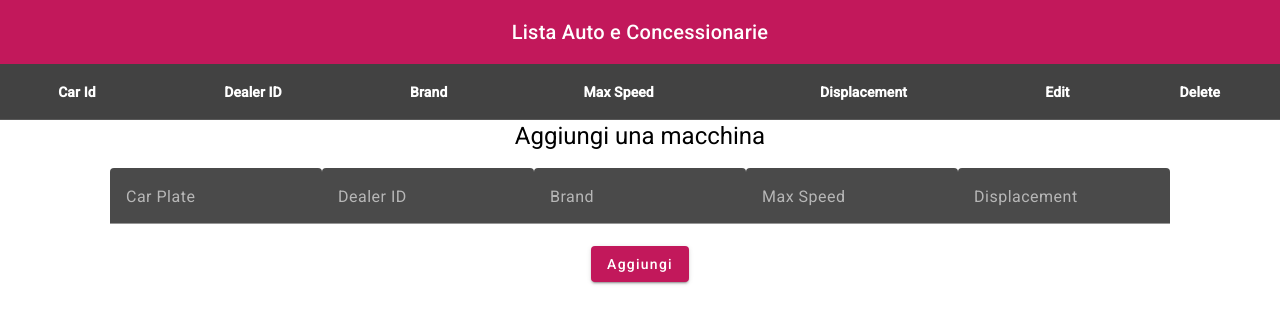
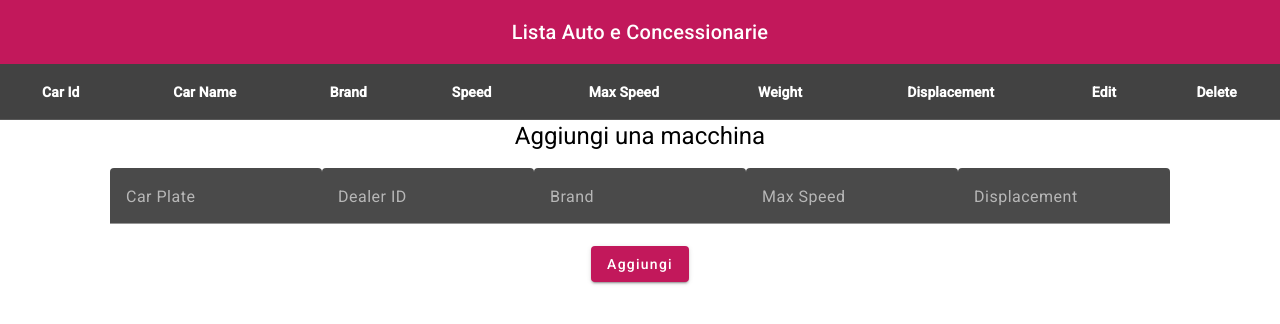
Before and after one commit to Doxstart/Car-Project, an Angular app: page / in a window 1280 px wide. Shown: the top 324 px of the page. Built offline with nearby package versions, Linux system fonts and the light colour scheme; no server answers.

Commit message:
Minor updates to data and styles
Deleted unused stuff.

```diff
--- a/src/app/components/home/home.component.html
+++ b/src/app/components/home/home.component.html
@@ -3,27 +3,37 @@
 </mat-toolbar>
 
 <table mat-table [dataSource]="dataSource" class="table-container"> <!---->
-  <ng-container matColumnDef="targa">
+  <ng-container matColumnDef="Id">
     <th mat-header-cell *matHeaderCellDef><b>Car Id</b></th>
     <td mat-cell *matCellDef="let car"> {{car.id}} </td>
   </ng-container>
 
-  <ng-container matColumnDef="concessionario">
-    <th mat-header-cell *matHeaderCellDef><b>Dealer ID</b></th>
-    <td mat-cell *matCellDef="let car"> ? </td>
+  <ng-container matColumnDef="Name">
+    <th mat-header-cell *matHeaderCellDef><b>Car Name</b></th>
+    <td mat-cell *matCellDef="let car"> {{car.name}} </td>
   </ng-container>
 
-  <ng-container matColumnDef="marchio">
+  <ng-container matColumnDef="Brand">
     <th mat-header-cell *matHeaderCellDef><b>Brand</b></th>
     <td mat-cell *matCellDef="let car"> {{car.brand}} </td>
   </ng-container>
 
-  <ng-container matColumnDef="maxSpeed">
+  <ng-container matColumnDef="Speed">
+    <th mat-header-cell *matHeaderCellDef><b>Speed</b></th>
+    <td mat-cell *matCellDef="let car"> {{car.speed}} </td>
+  </ng-container>
+
+  <ng-container matColumnDef="MaxSpeed">
     <th mat-header-cell *matHeaderCellDef><b>Max Speed</b></th>
     <td mat-cell *matCellDef="let car"> {{car.maxSpeed}} </td>
   </ng-container>
 
-  <ng-container matColumnDef="cilindrata">
+  <ng-container matColumnDef="Weight">
+    <th mat-header-cell *matHeaderCellDef><b>Weight</b></th>
+    <td mat-cell *matCellDef="let car"> {{car.weight}} </td>
+  </ng-container>
+
+  <ng-container matColumnDef="Displacement">
     <th mat-header-cell *matHeaderCellDef><b>Displacement</b></th>
     <td mat-cell *matCellDef="let car"> {{car.displacement}} </td>
   </ng-container>
--- a/src/app/components/home/home.component.scss
+++ b/src/app/components/home/home.component.scss
@@ -7,23 +7,31 @@
   width: 100%;
 }
 
-.mat-column-targa{
+.mat-column-Id{
   text-align: center;
 }
 
-.mat-column-concessionario{
+.mat-column-Name{
   text-align: center;
 }
 
-.mat-column-marchio{
+.mat-column-Brand{
   text-align: center;
 }
 
-.mat-column-maxSpeed{
+.mat-column-MaxSpeed{
   text-align: center;
 }
 
-.mat-column-cilindrata{
+.mat-column-Weight{
+  text-align: center;
+}
+
+.mat-column-Speed{
+  text-align: center;
+}
+
+.mat-column-Displacement{
   text-align: center;
 }
 
--- a/src/app/components/home/home.component.ts
+++ b/src/app/components/home/home.component.ts
@@ -9,7 +9,7 @@ import { ConnectionService } from 'src/app/services/connection.service';
   styleUrls: ['./home.component.scss']
 })
 export class HomeComponent implements OnInit{
-  displayedColumns: string[] = ['targa', 'concessionario', 'marchio', 'maxSpeed', 'cilindrata', 'edit', 'delete'];
+  displayedColumns: string[] = ['Id', 'Name', 'Brand', 'Speed', 'MaxSpeed', 'Weight', 'Displacement', 'edit', 'delete'];
   dataSource: any;
   car: ICar[] = [];
 
@@ -26,24 +26,3 @@ export class HomeComponent implements OnInit{
   }
 
 }
-
-// export interface Cars {
-//   targa: string;
-//   concessionario: string;
-//   marchio: string;
-//   maxSpeed: number;
-//   cilindrata: number;
-// }
-
-// const ELEMENT_DATA: Cars[] = [
-//   {targa: "AA000AA", concessionario: 'Hydrogen', marchio: "Mercedes", maxSpeed: 350, cilindrata: 250},
-//   {targa: "AA001AA", concessionario: 'Helium', marchio: "Ferrari", maxSpeed: 350, cilindrata: 250},
-//   {targa: "AA002AA", concessionario: 'Lithium', marchio: "Fiat", maxSpeed: 350, cilindrata: 250},
-//   {targa: "AA003AA", concessionario: 'Beryllium', marchio: "Lamborghini", maxSpeed: 350, cilindrata: 250},
-//   {targa: "AA004AA", concessionario: 'Boron', marchio: "BMW", maxSpeed: 350, cilindrata: 250},
-//   {targa: "AA005AA", concessionario: 'Carbon', marchio: "Opel", maxSpeed: 350, cilindrata: 250},
-//   {targa: "AA006AA", concessionario: 'Nitrogen', marchio: "Alfa", maxSpeed: 350, cilindrata: 250},
-//   {targa: "AA007AA", concessionario: 'Oxygen', marchio: "Honda", maxSpeed: 350, cilindrata: 250},
-//   {targa: "AA008AA", concessionario: 'Fluorine', marchio: "Fiat", maxSpeed: 350, cilindrata: 250},
-//   {targa: "AA009AA", concessionario: 'Neon', marchio: "Maserati", maxSpeed: 350, cilindrata: 250},
-// ];
```
